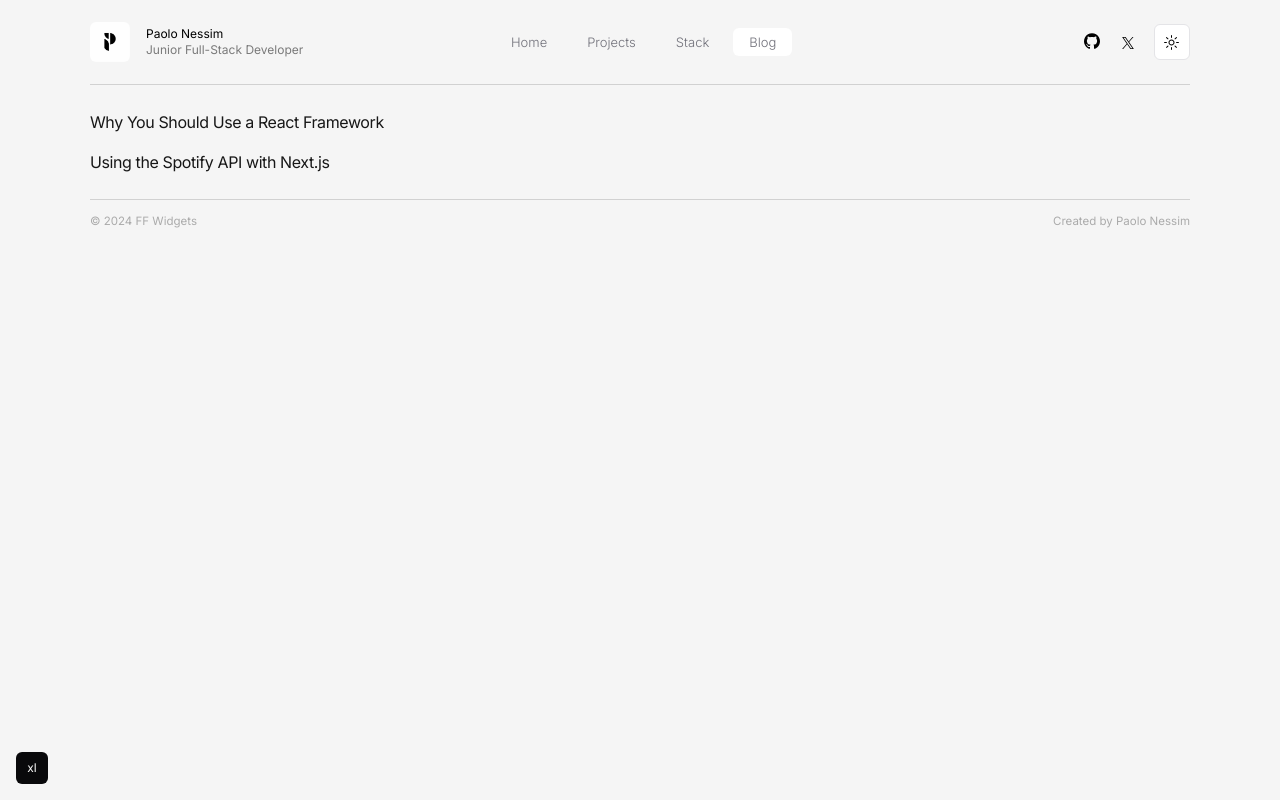
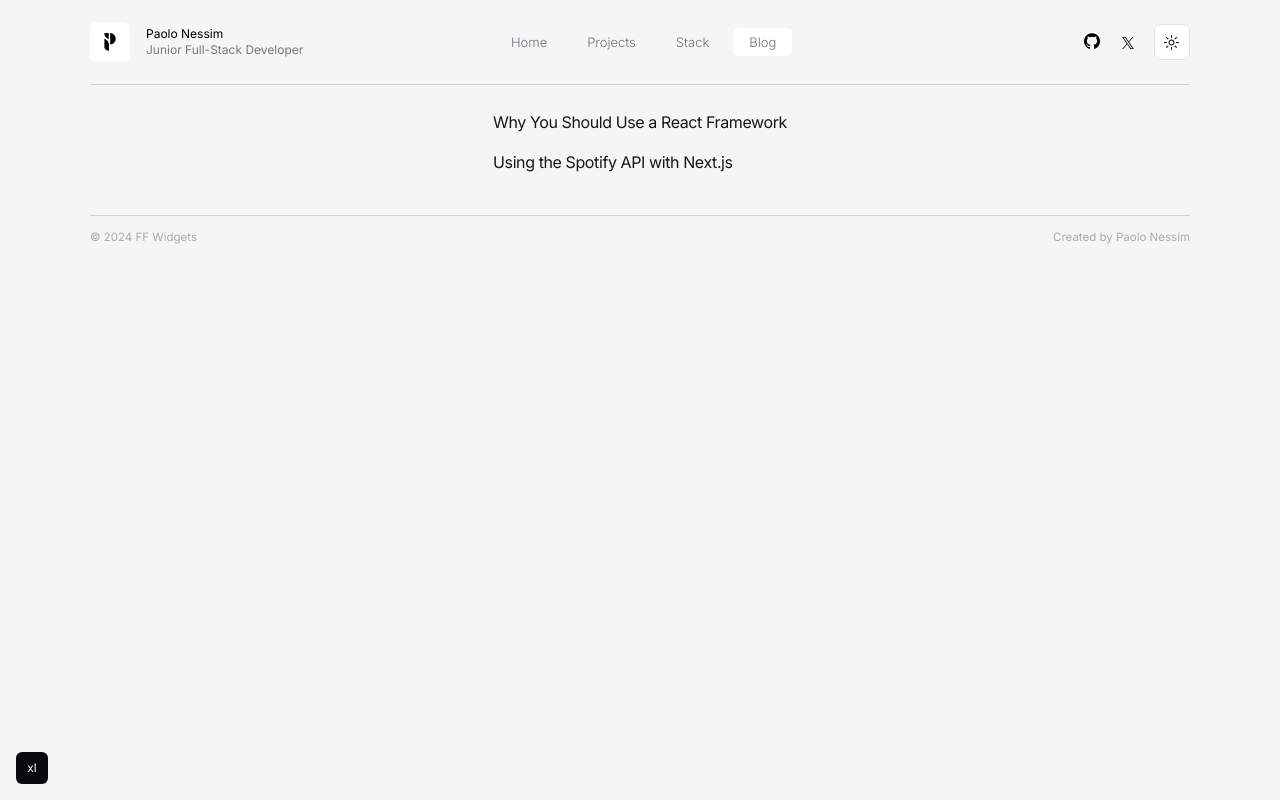
Before and after one commit to PaoloJN/paolonessim.com, a Next.js app: page /blog in a window 1280 px wide. Built offline with nearby package versions, Linux system fonts and the light colour scheme.

Commit message:
Refactor page layout and fix UI issues

```diff
--- a/app/blog/page.tsx
+++ b/app/blog/page.tsx
@@ -17,10 +17,12 @@ export default function BlogPage() {
   })
 
   return (
-    <section>
+    <section className="flex flex-col ">
       {/* <h1 className="font-medium text-2xl mb-8 tracking-tighter">
         read my blog
       </h1> */}
+
+      <div className="w-fit mx-auto">
         {sortedPosts.map((post) => (
           <Link
             key={post.slug}
@@ -37,6 +39,7 @@ export default function BlogPage() {
             </div>
           </Link>
         ))}
+      </div>
     </section>
   )
 }
--- a/components/experience-card.tsx
+++ b/components/experience-card.tsx
@@ -14,10 +14,11 @@ export default function ExperienceAndEducation({
         <CardTitle>Experience & Education</CardTitle>
         {/* <CardDescription>Paolo Nessim</CardDescription> */}
       </CardHeader>
-      <CardContent>
+      <CardContent className="mt-auto">
         {/* Card content */}
-        <div className="flex justify-between gap-5 py-4 border-b-[0.5px] border-black/15">
-          <div className="flex gap-1.5 self-start items-center  whitespace-nowrap opacity-50 mr-[20px] text-[11.5px]">
+        {/* border-b-[0.5px] */}
+        <div className="flex justify-between gap-5 py-4 border-black/15">
+          <div className="flex gap-1.5 self-start items-center whitespace-nowrap opacity-50 mr-[20px] text-[11.5px]">
             <div>2022</div>
             <div className="w-4 border-[0.5px] border-black opacity-50" />
             <div>Now</div>
--- a/components/projects-card.tsx
+++ b/components/projects-card.tsx
@@ -40,7 +40,7 @@ function ProjectItem() {
         src="/logo-light.jpeg"
         width={45}
         height={45}
-        className=" border-[0.8px] rounded-sm"
+        className="rounded-sm"
       />
       <div className="flex flex-col ml-[15px] mr-[5px] w-full">
         <div className="flex flex-row justify-between">
```
Lines whose indentation alone changed are shown as unchanged.
